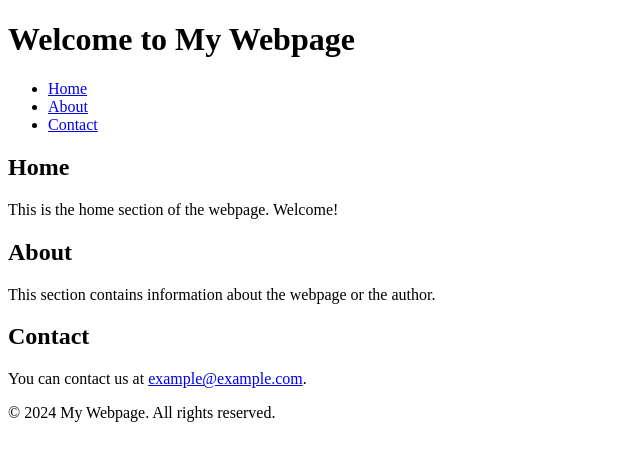
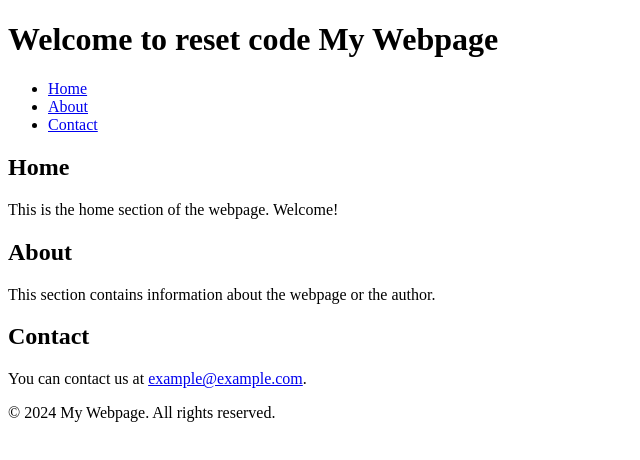
Before and after one commit to Yonas05/git-one, a plain HTML site: page index.html in a window 1280 px wide. Shown: the whole page, without its empty margins (0-640 px from the left). Drawn offline with Linux system fonts and the light colour scheme.

Commit message:
title changed

```diff
--- a/index.html
+++ b/index.html
@@ -5,7 +5,7 @@
 </head>
 <body>
     <header>
-        <h1>Welcome to My Webpage</h1>
+        <h1>Welcome to reset code My Webpage</h1>
         <nav>
             <ul>
                 <li><a href="#home">Home</a></li>
```
